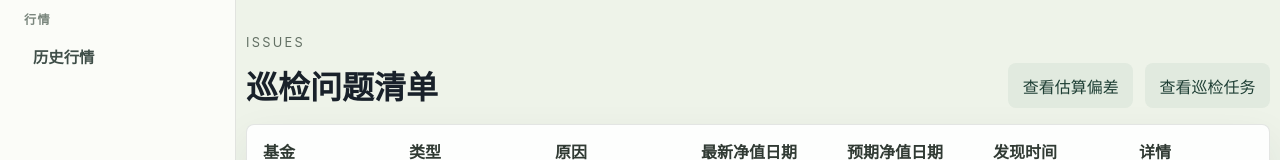
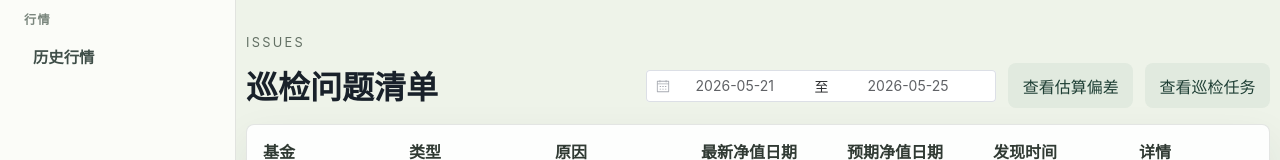
Before and after one commit to markz-github/fund_nav_estimator, a Vue app in the folder frontend/: page /fund-nav/quality/nav in a window 1280 px wide. Shown: the part 423-583 px from the top of the page. Built offline with nearby package versions, Linux system fonts and the light colour scheme; no server answers.

Commit message:
净值巡检页面里的问题清单应该有时间筛选

```diff
--- a/frontend/src/modules/fund_nav/api/quality.ts
+++ b/frontend/src/modules/fund_nav/api/quality.ts
@@ -27,6 +27,11 @@ export interface FundNavQualityReport {
   latest_task?: FundNavQualityTask | null
   issue_count: number
   issues: FundNavQualityIssue[]
+}
+
+export interface FundNavQualityFilters {
+  occurredFrom?: string
+  occurredTo?: string
 }
 
 export interface EstimateDriftFundSummary {
@@ -73,8 +78,13 @@ export interface EstimateDriftFilters {
   threshold?: string
 }
 
-export async function getFundNavQualityReport(): Promise<FundNavQualityReport> {
-  const { data } = await apiClient.get<FundNavQualityReport>('/fund-nav/quality/nav')
+export async function getFundNavQualityReport(filters?: FundNavQualityFilters): Promise<FundNavQualityReport> {
+  const { data } = await apiClient.get<FundNavQualityReport>('/fund-nav/quality/nav', {
+    params: {
+      occurred_from: filters?.occurredFrom || undefined,
+      occurred_to: filters?.occurredTo || undefined,
+    },
+  })
   return data
 }
 
--- a/frontend/src/modules/fund_nav/views/FundNavQualityView.vue
+++ b/frontend/src/modules/fund_nav/views/FundNavQualityView.vue
@@ -8,6 +8,7 @@ import { getFundNavQualityReport, type FundNavQualityReport } from '../api/quali
 const report = ref<FundNavQualityReport | null>(null)
 const loading = ref(false)
 const message = ref('')
+const issueDateRange = ref<[string, string]>(defaultIssueDateRange())
 
 const latestTask = computed(() => report.value?.latest_task ?? null)
 const issues = computed(() => report.value?.issues ?? [])
@@ -67,11 +68,28 @@ function mappingTypeLabel(type?: string | null) {
   return '-'
 }
 
+function dateText(date: Date) {
+  const year = date.getFullYear()
+  const month = String(date.getMonth() + 1).padStart(2, '0')
+  const day = String(date.getDate()).padStart(2, '0')
+  return `${year}-${month}-${day}`
+}
+
+function defaultIssueDateRange(): [string, string] {
+  const end = new Date()
+  const start = new Date()
+  start.setDate(end.getDate() - 4)
+  return [dateText(start), dateText(end)]
+}
+
 async function loadReport() {
   loading.value = true
   message.value = ''
   try {
-    report.value = await getFundNavQualityReport()
+    report.value = await getFundNavQualityReport({
+      occurredFrom: issueDateRange.value?.[0],
+      occurredTo: issueDateRange.value?.[1],
+    })
   } catch (error) {
     message.value = apiErrorMessage(error, '净值巡检结果加载失败，请确认后端服务是否正常。')
   } finally {
@@ -124,6 +142,16 @@ onMounted(loadReport)
         <h2>巡检问题清单</h2>
       </div>
       <div class="section-actions">
+        <el-date-picker
+          v-model="issueDateRange"
+          type="daterange"
+          value-format="YYYY-MM-DD"
+          start-placeholder="开始日期"
+          end-placeholder="结束日期"
+          range-separator="至"
+          :clearable="false"
+          @change="loadReport"
+        />
         <RouterLink class="link-button" :to="{ name: routeNames.estimateDriftList }">查看估算偏差</RouterLink>
         <RouterLink class="link-button" :to="{ name: routeNames.operations, query: { task_type: 'check_nav_quality' } }">
           查看巡检任务
```
Also changed, not shown: 2 other files (tests, documents, lock files or other folders).
